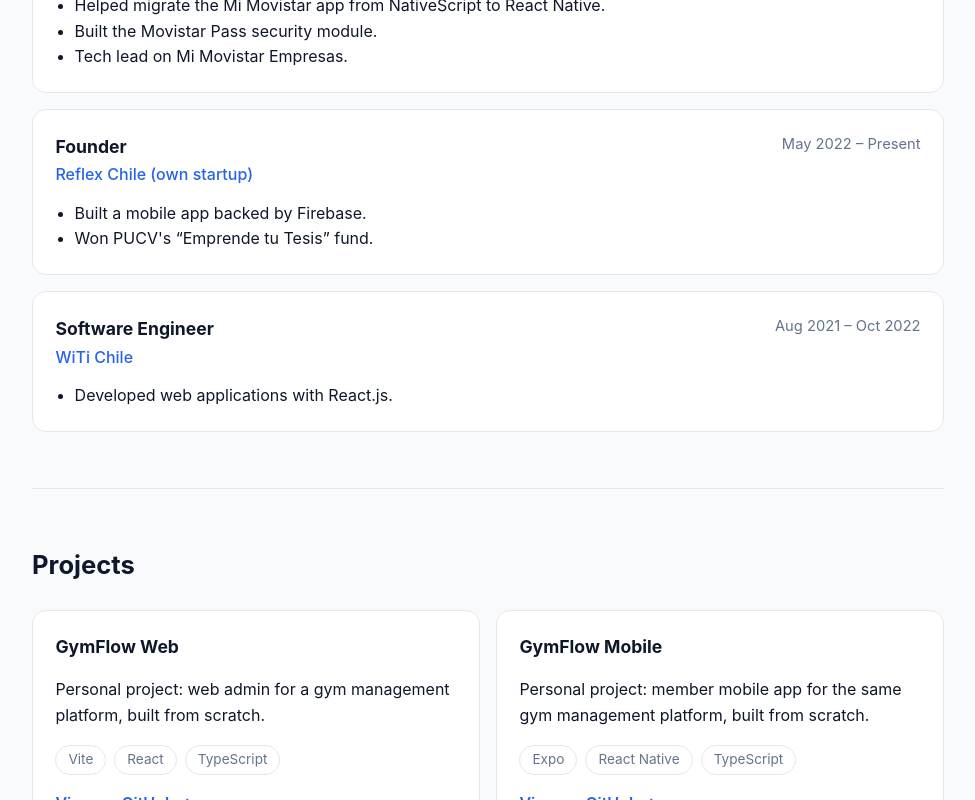
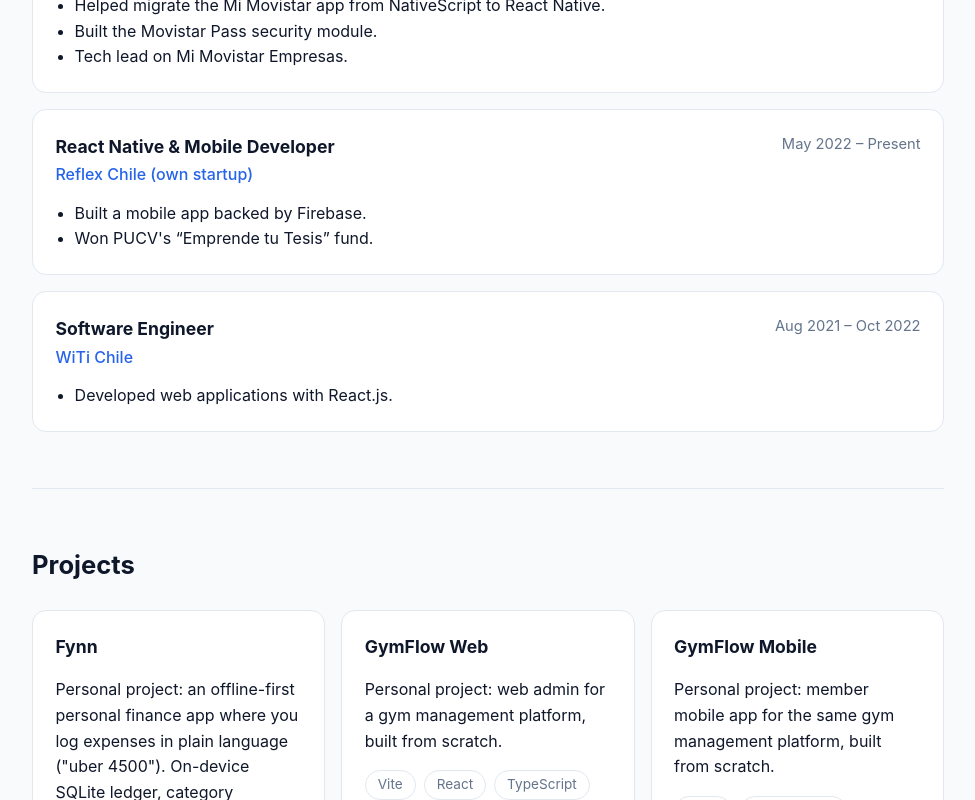
Before and after one commit to CarlosCubillos94/CarlosCubillos94.github.io, a React (Vite) app: page / in a window 1280 px wide. Shown: the part 1220-2020 px from the top of the page, without its empty margins (152-1127 px from the left). Built offline with nearby package versions, Linux system fonts and the light colour scheme.

Commit message:
Add Fynn project, update Reflex Chile role and skills

```diff
--- a/src/App.tsx
+++ b/src/App.tsx
@@ -9,18 +9,19 @@ const links = {
 const experience = [
   { company: 'Telefónica Hispam', role: 'Web & Mobile Specialist Engineer', period: 'Oct 2022 – Jun 2026',
     points: ['Helped migrate the Mi Movistar app from NativeScript to React Native.', 'Built the Movistar Pass security module.', 'Tech lead on Mi Movistar Empresas.'] },
-  { company: 'Reflex Chile (own startup)', role: 'Founder', period: 'May 2022 – Present',
+  { company: 'Reflex Chile (own startup)', role: 'React Native & Mobile Developer', period: 'May 2022 – Present',
     points: ['Built a mobile app backed by Firebase.', "Won PUCV's “Emprende tu Tesis” fund."] },
   { company: 'WiTi Chile', role: 'Software Engineer', period: 'Aug 2021 – Oct 2022',
     points: ['Developed web applications with React.js.'] },
 ];
 
 const projects = [
+  { name: 'Fynn', desc: 'Personal project: an offline-first personal finance app where you log expenses in plain language ("uber 4500"). On-device SQLite ledger, category budgets, weekly insights and an optional biometric lock.', tags: ['Expo', 'React Native', 'TypeScript', 'NativeWind', 'Zustand', 'SQLite'], url: 'https://github.com/CarlosCubillos94/fynn' },
   { name: 'GymFlow Web', desc: 'Personal project: web admin for a gym management platform, built from scratch.', tags: ['Vite', 'React', 'TypeScript'], url: 'https://github.com/CarlosCubillos94/gymflow-web' },
   { name: 'GymFlow Mobile', desc: 'Personal project: member mobile app for the same gym management platform, built from scratch.', tags: ['Expo', 'React Native', 'TypeScript'], url: 'https://github.com/CarlosCubillos94/gymflow-mobile' },
 ];
 
-const skills = ['React', 'React Native', 'Expo', 'TypeScript', 'JavaScript', 'Next.js', 'Firebase', 'Material UI', 'Node.js'];
+const skills = ['React', 'React Native', 'Expo', 'TypeScript', 'JavaScript', 'Next.js', 'Firebase', 'Material UI', 'NativeWind', 'Zustand', 'SQLite', 'Node.js'];
 
 export default function App() {
   const [theme, setTheme] = useState<'dark' | 'light'>(() =>
```
